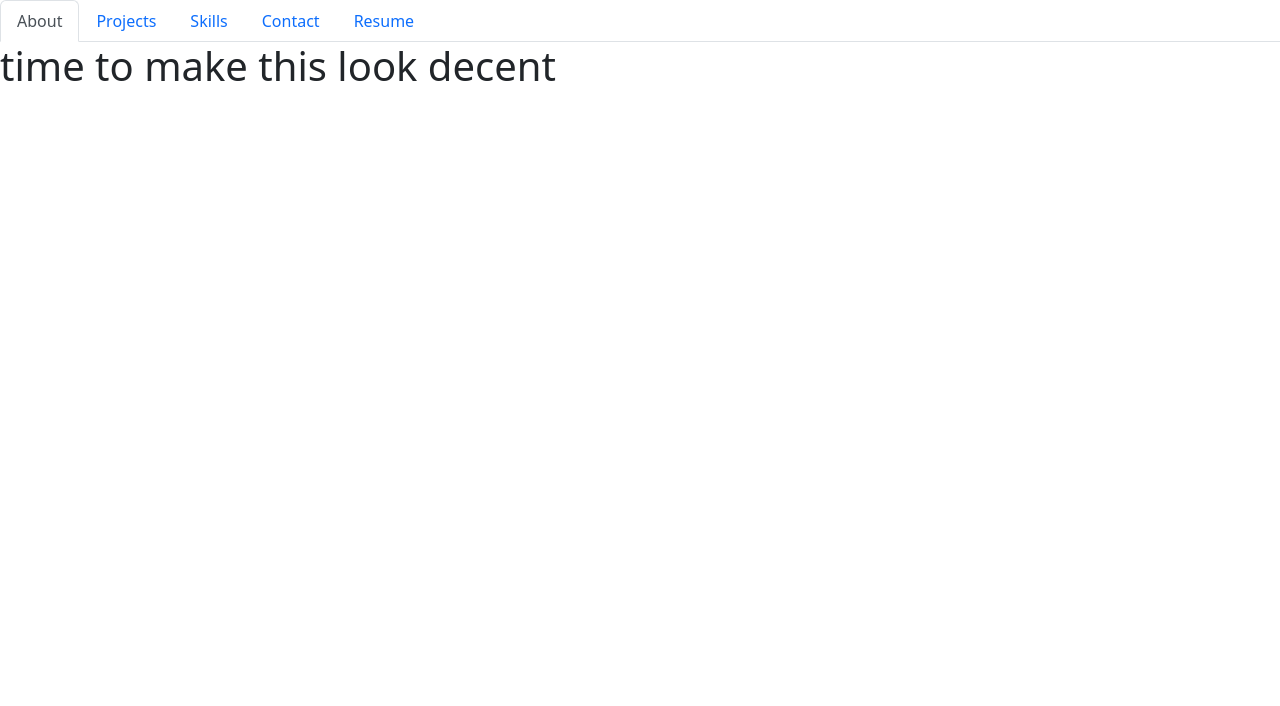
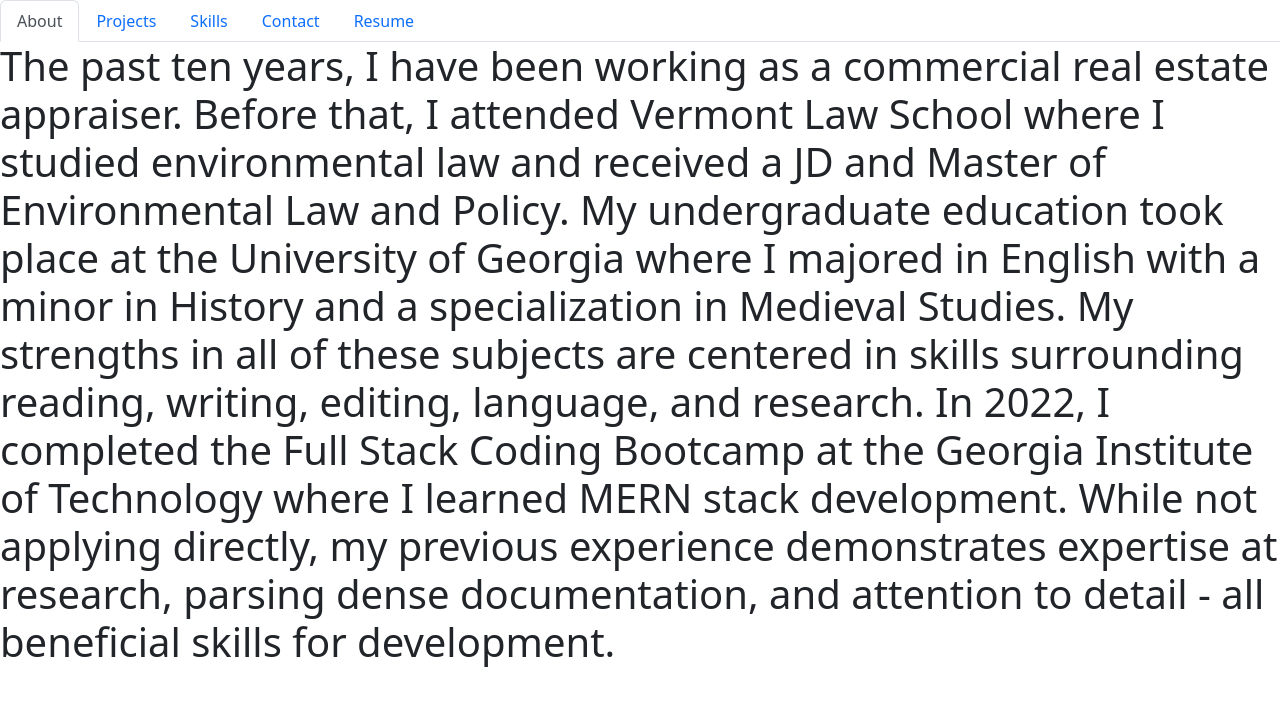
Before and after one commit to jWeibelbootcamp/react-portfolio, a React (Create React App) app: page / in a window 1280 px wide. Shown: the top 706 px of the page. Built offline with nearby package versions, Linux system fonts and the light colour scheme.

Commit message:
about blurb

```diff
--- a/src/components/About.js
+++ b/src/components/About.js
@@ -4,7 +4,7 @@
     return (
         <div>
             <h1>
-                time to make this look decent
+            The past ten years, I have been working as a commercial real estate appraiser. Before that, I attended Vermont Law School where I studied environmental law and received a JD and Master of Environmental Law and Policy. My undergraduate education took place at the University of Georgia where I majored in English with a minor in History and a specialization in Medieval Studies. My strengths in all of these subjects are centered in skills surrounding reading, writing, editing, language, and research. In 2022, I completed the Full Stack Coding Bootcamp at the Georgia Institute of Technology where I learned MERN stack development. While not applying directly, my previous experience demonstrates expertise at research, parsing dense documentation, and attention to detail - all beneficial skills for development.
             </h1>
         </div>
     );
```
